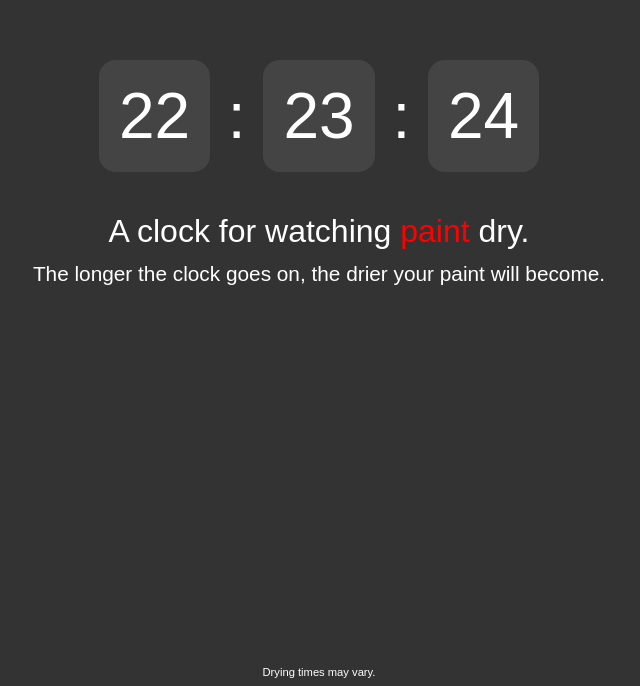
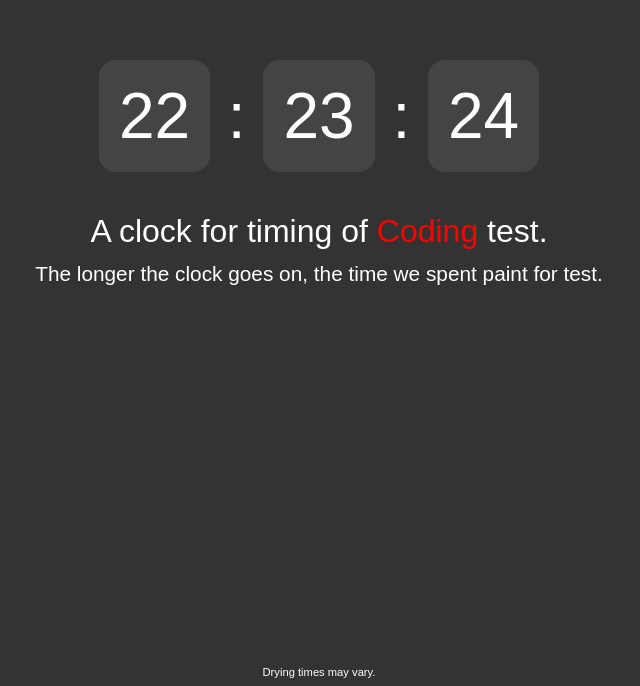
Before and after one commit to SaiGanesh21/Digital-Clock, a plain HTML site: page index.html in a window 1280 px wide. Shown: the part 121-807 px from the top of the page, without its empty margins (321-961 px from the left). Drawn offline with Linux system fonts and the light colour scheme.

Commit message:
Update index.html

```diff
--- a/index.html
+++ b/index.html
@@ -10,8 +10,8 @@
 
   <div class="clock"></div>
 
-  <p class="text">A clock for watching <span class="rainbow">paint</span> dry.</p>
-  <p class="subtext">The longer the clock goes on, the drier your <span>paint</span> will become.</p>
+  <p class="text">A clock for timing of <span class="rainbow">Coding</span> test.</p>
+  <p class="subtext">The longer the clock goes on, the time we spent  <span>paint</span> for test.</p>
   <p class="subWarning">Drying times may vary.</p>
 
   <script src="app.js"></script>
```
